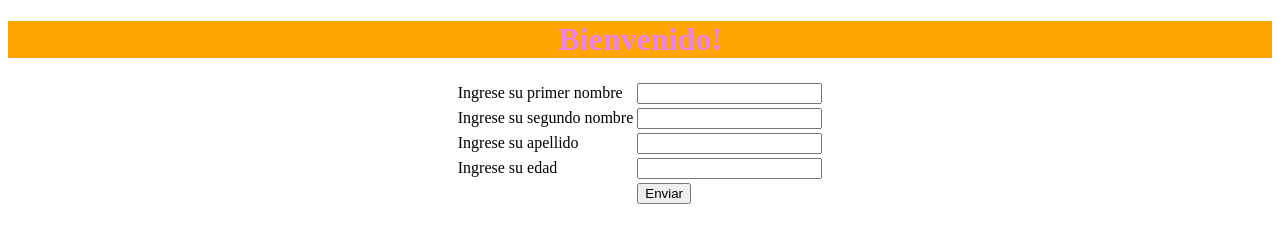
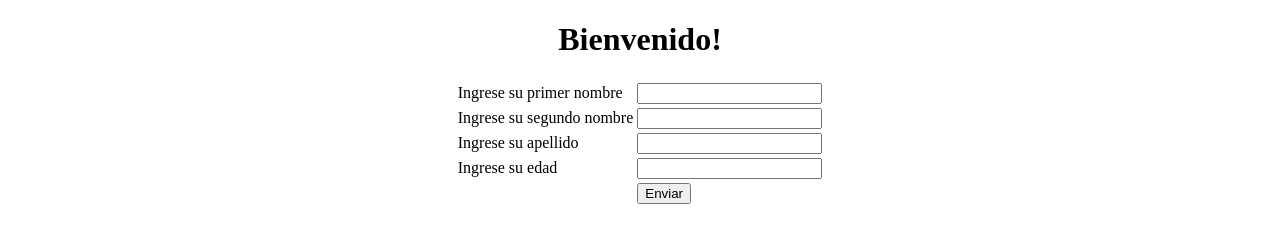
Before and after one commit to guztorti/introduccion-a-JS, a plain HTML site: page tareas/clase-5/noIndex.html in a window 1280 px wide. Drawn offline with Linux system fonts and the light colour scheme.

Commit message:
me da error de git

```diff
--- a/tareas/clase-5/noIndex.html
+++ b/tareas/clase-5/noIndex.html
@@ -4,8 +4,6 @@
     <meta charset='utf-8'>
     <meta http-equiv='X-UA-Compatible' content='IE=edge'>
     <title>Tarea Clase 5 - desarrollo</title>
-    <meta name='viewport' content='width=device-width, initial-scale=1'>
-    <link rel='stylesheet' type='text/css' media='screen' href='no-main.css'>
 
 </head>
 <body>
```
Also changed, not shown: tareas/clase-5/otro-distinto.html (+0 -1 lines), tareas/clase-5/otroDistinto.js (+0 -7 lines).
